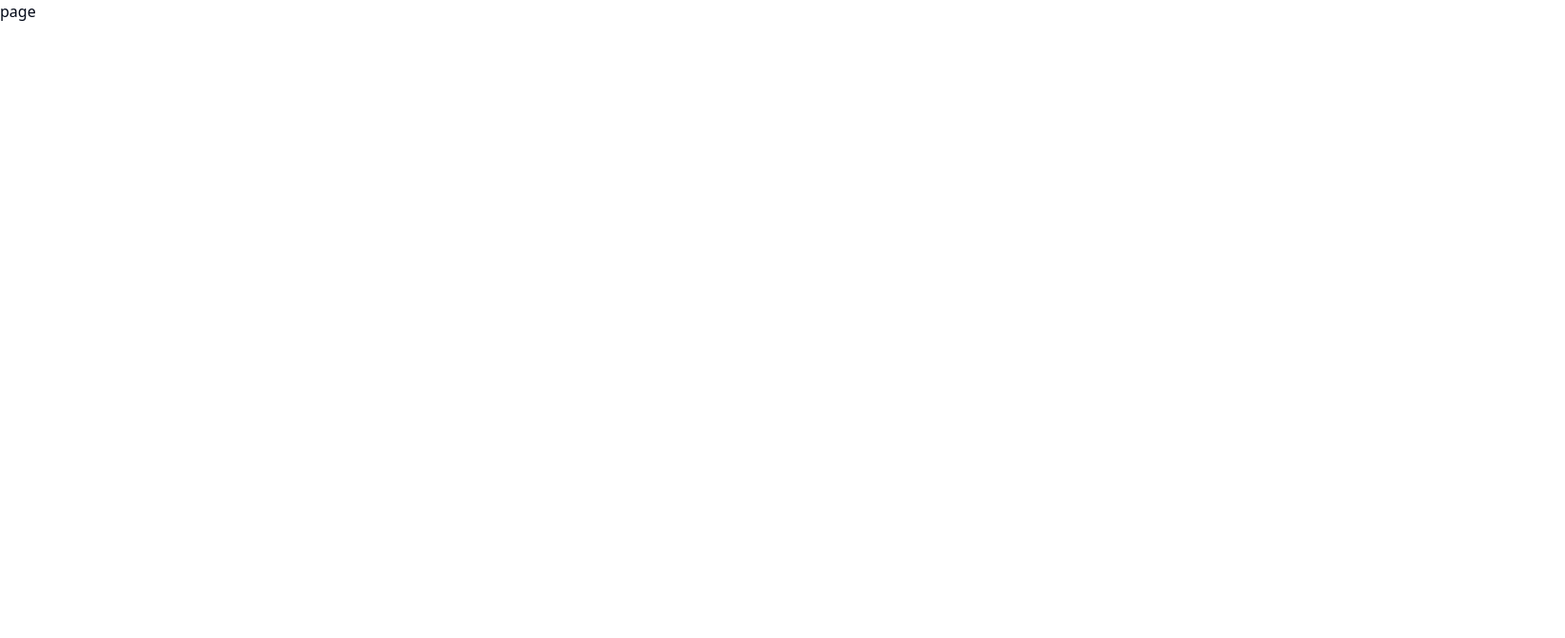
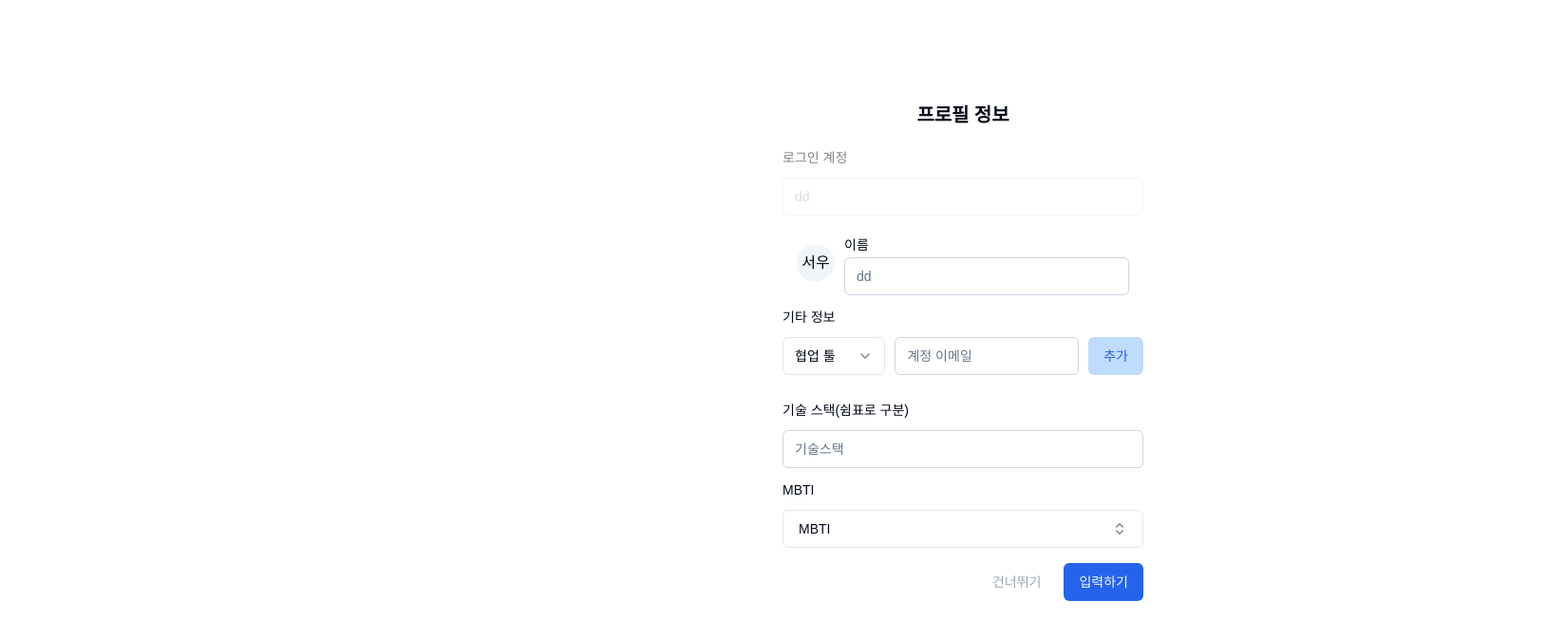
Before and after one commit to hin6150/projectbuilder-frontend, a Next.js app: page /user/edit in a window 1280 px wide. Shown: the top 672 px of the page at 95% size, 1648 px wide, since content can reach past the window. Built offline with nearby package versions, Linux system fonts and the light colour scheme.

Commit message:
feat: 프로필 정보 페이지

```diff
--- a/src/app/(afterLogin)/user/edit/page.tsx
+++ b/src/app/(afterLogin)/user/edit/page.tsx
@@ -1,7 +1,261 @@
-import React from "react";
+'use client'
+import * as React from 'react'
 
-const page = () => {
-  return <div>page</div>;
-};
+import { useForm } from 'react-hook-form'
+import { Check, ChevronsUpDown } from 'lucide-react'
+import { Button } from '@/components/ui/button'
+import Image from 'next/image'
+import { Form, FormControl, FormItem, FormLabel } from '@/components/ui/form'
+import { Input } from '@/components/ui/input'
+import {
+  Select,
+  SelectContent,
+  SelectGroup,
+  SelectItem,
+  SelectTrigger,
+  SelectValue,
+} from '@/components/ui/select'
 
-export default page;
+import { cn } from '@/lib/utils'
+import {
+  Command,
+  CommandEmpty,
+  CommandGroup,
+  CommandInput,
+  CommandItem,
+} from '@/components/ui/command'
+import {
+  Popover,
+  PopoverContent,
+  PopoverTrigger,
+} from '@/components/ui/popover'
+import { CommandList } from 'cmdk'
+import { ProfileAvatar } from '@/components/Avatar/Avatar'
+
+interface Entry {
+  tool: string
+  email: string
+}
+
+const mbtiOptions = [
+  { value: 'ISTJ', label: 'ISTJ' },
+  { value: 'ISFJ', label: 'ISFJ' },
+  { value: 'INFJ', label: 'INFJ' },
+  { value: 'INTJ', label: 'INTJ' },
+  { value: 'ISTP', label: 'ISTP' },
+  { value: 'ISFP', label: 'ISFP' },
+  { value: 'INFP', label: 'INFP' },
+  { value: 'INTP', label: 'INTP' },
+  { value: 'ESTP', label: 'ESTP' },
+  { value: 'ESFP', label: 'ESFP' },
+  { value: 'ENFP', label: 'ENFP' },
+  { value: 'ENTP', label: 'ENTP' },
+  { value: 'ESTJ', label: 'ESTJ' },
+  { value: 'ESFJ', label: 'ESFJ' },
+  { value: 'ENFJ', label: 'ENFJ' },
+  { value: 'ENTJ', label: 'ENTJ' },
+]
+
+const profileEdit: React.FC = () => {
+  const form = useForm()
+  const [addTool, setAddTool] = React.useState<string>('')
+  const [email, setEmail] = React.useState<string>('')
+  const [entries, setEntries] = React.useState<Entry[]>([])
+  const [techStack, setTechStack] = React.useState<string>('')
+  const [stackArray, setStackArray] = React.useState<string[]>([])
+  const [mbtiOpen, setMbtiOpen] = React.useState<boolean>(false)
+  const [value, setValue] = React.useState<string>('')
+
+  const handleAdd = (e: React.MouseEvent<HTMLButtonElement, MouseEvent>) => {
+    e.preventDefault()
+    if (addTool && email) {
+      setEntries([...entries, { tool: addTool, email }])
+      setAddTool('')
+      setEmail('')
+    }
+  }
+  const handleRemove = (index: number) => {
+    setEntries(entries.filter((_, i) => i !== index))
+  }
+
+  const handleAddTechStack = () => {
+    if (techStack.trim() !== '') {
+      const newStackArray = [
+        ...stackArray,
+        ...techStack.split(',').map((stack) => stack.trim()),
+      ]
+      setStackArray(newStackArray)
+      setTechStack('')
+    }
+  }
+
+  async function onSubmit() {}
+
+  return (
+    <div className="flex w-full h-full px-[824px] py-[370px] items-center gap-[10px] font-pretendard">
+      <Form {...form}>
+        <form
+          onSubmit={form.handleSubmit(onSubmit)}
+          className="flex w-[380px] flex-col items-start gap-[24px] absolute left-770 top-120"
+        >
+          <div className="flex flex-col justify-center items-center gap-[8px] self-stretch">
+            <p className="text-[20px] text-center font-semibold leading-[28px] tracking-[-0.1px]">
+              프로필 정보
+            </p>
+          </div>
+          <div className="flex flex-col items-start gap-[16px] self-stretch">
+            <FormItem className="flex flex-col items-start gap-[6px] self-stretch opacity-50">
+              <FormLabel>로그인 계정</FormLabel>
+              <div className="flex items-start gap-[8px] self-stretch">
+                <Input placeholder="dd" disabled={true} />
+              </div>
+            </FormItem>
+            <FormItem className="flex justify-center items-center gap-[10px] self-stretch">
+              <ProfileAvatar imageUrl="" name="서우" />
+              <div className="flex w-[300px] flex-col items-start gap-[6px]">
+                <FormLabel>이름</FormLabel>
+                <Input placeholder="dd" />
+              </div>
+            </FormItem>
+            <FormItem className="flex flex-col items-start gap-[6px] self-stretch">
+              <FormLabel>기타 정보</FormLabel>
+              <div className="inline-flex items-start gap-[10px]">
+                <Select value={addTool} onValueChange={setAddTool}>
+                  <SelectTrigger className="w-[200px]">
+                    <SelectValue placeholder="협업 툴" />
+                  </SelectTrigger>
+                  <SelectContent>
+                    <SelectGroup>
+                      <SelectItem value="Github">Github</SelectItem>
+                      <SelectItem value="Figma">Figma</SelectItem>
+                      <SelectItem value="Notion">Notion</SelectItem>
+                    </SelectGroup>
+                  </SelectContent>
+                </Select>
+
+                <Input
+                  placeholder="계정 이메일"
+                  value={email}
+                  onChange={(e) => setEmail(e.target.value)}
+                />
+                <Button
+                  onClick={handleAdd}
+                  className="bg-blue-200 hover:bg-blue-100 text-blue-600"
+                >
+                  추가
+                </Button>
+              </div>
+              <div>
+                {entries.map((entry, index) => (
+                  <div
+                    key={index}
+                    className="flex h-[32px] px-[8px] py-[6px] items-center gap-[8px] self-stretch"
+                  >
+                    <Image
+                      src="/mail.png"
+                      alt="메일 이미지"
+                      width={17}
+                      height={17}
+                    />
+                    <span className="flex-1 w-[269px] text-slate-900 text-[14px] font-normal leading-[20px]">
+                      {entry.email}
+                    </span>
+                    <span className="w-[39px] text-slate-500 text-[12px] font-medium leading-[20px]">
+                      {entry.tool}
+                    </span>
+                    <Image
+                      src="/secondary.png"
+                      alt="X"
+                      width={16}
+                      height={16}
+                      className="cursor-pointer"
+                      onClick={() => handleRemove(index)}
+                    />
+                  </div>
+                ))}
+              </div>
+            </FormItem>
+
+            <FormItem className="flex flex-col items-start gap-[6px] self-stretch">
+              <FormLabel>기술 스택(쉼표로 구분)</FormLabel>
+              <Input
+                placeholder="기술스택"
+                value={techStack}
+                onChange={(e) => setTechStack(e.target.value)}
+              />
+            </FormItem>
+
+            <FormItem className="flex flex-col items-start gap-[6px] self-stretch">
+              <FormLabel>MBTI</FormLabel>
+              <Popover open={mbtiOpen} onOpenChange={setMbtiOpen}>
+                <PopoverTrigger asChild>
+                  <Button
+                    variant="outline"
+                    role="combobox"
+                    aria-expanded={mbtiOpen}
+                    className="w-full justify-between"
+                  >
+                    {value
+                      ? mbtiOptions.find(
+                          (mbtiOption) => mbtiOption.value === value,
+                        )?.label
+                      : 'MBTI'}
+                    <ChevronsUpDown className="ml-2 h-4 w-4 shrink-0 opacity-50" />
+                  </Button>
+                </PopoverTrigger>
+                <PopoverContent className="w-[380px] max-h-[200px] overflow-y-auto">
+                  <Command>
+                    <CommandInput placeholder="MBTI" />
+                    <CommandList>
+                      <CommandEmpty>
+                        검색한 MBTI가 존재하지 않습니다.
+                      </CommandEmpty>
+                      <CommandGroup>
+                        {mbtiOptions.map((mbtiOption) => (
+                          <CommandItem
+                            key={mbtiOption.value}
+                            value={mbtiOption.value}
+                            onSelect={(currentValue) => {
+                              setValue(
+                                currentValue === value ? '' : currentValue,
+                              )
+                              setMbtiOpen(false)
+                            }}
+                          >
+                            <Check
+                              className={cn(
+                                'mr-2 h-4 w-4',
+                                value === mbtiOption.value
+                                  ? 'opacity-100'
+                                  : 'opacity-0',
+                              )}
+                            />
+                            {mbtiOption.label}
+                          </CommandItem>
+                        ))}
+                      </CommandGroup>
+                    </CommandList>
+                  </Command>
+                </PopoverContent>
+              </Popover>
+            </FormItem>
+
+            <div className="flex justify-end itmes-center gap-[8px] self-stretch">
+              <Button className="bg-white hover:bg-gray-100 text-gray-400">
+                건너뛰기
+              </Button>
+              <Button
+                onClick={handleAddTechStack}
+                className="bg-blue-600 hover:bg-blue-500"
+              >
+                입력하기
+              </Button>
+            </div>
+          </div>
+        </form>
+      </Form>
+    </div>
+  )
+}
+
+export default profileEdit
--- a/src/components/ui/input.tsx
+++ b/src/components/ui/input.tsx
@@ -11,7 +11,7 @@ const Input = React.forwardRef<HTMLInputElement, InputProps>(
       <input
         type={type}
         className={cn(
-          'flex h-10 w-full rounded-md border border-input bg-background px-3 py-2 text-sm ring-offset-background file:border-0 file:bg-transparent file:text-sm file:font-medium placeholder:text-muted-foreground focus-visible:outline-none  focus:border-2 focus:border-stale-400 disabled:cursor-not-allowed disabled:opacity-50',
+          'flex h-10 w-full rounded-md border border-slate-300 bg-background px-3 py-2 text-sm ring-offset-background file:border-0 file:bg-transparent file:text-sm file:font-medium placeholder:text-muted-foreground focus-visible:outline-none  focus:border-2 focus:border-stale-400 disabled:cursor-not-allowed disabled:opacity-50',
           className,
         )}
         ref={ref}
```
Also changed, not shown: public/camera.png (added), public/remove.png (added).
